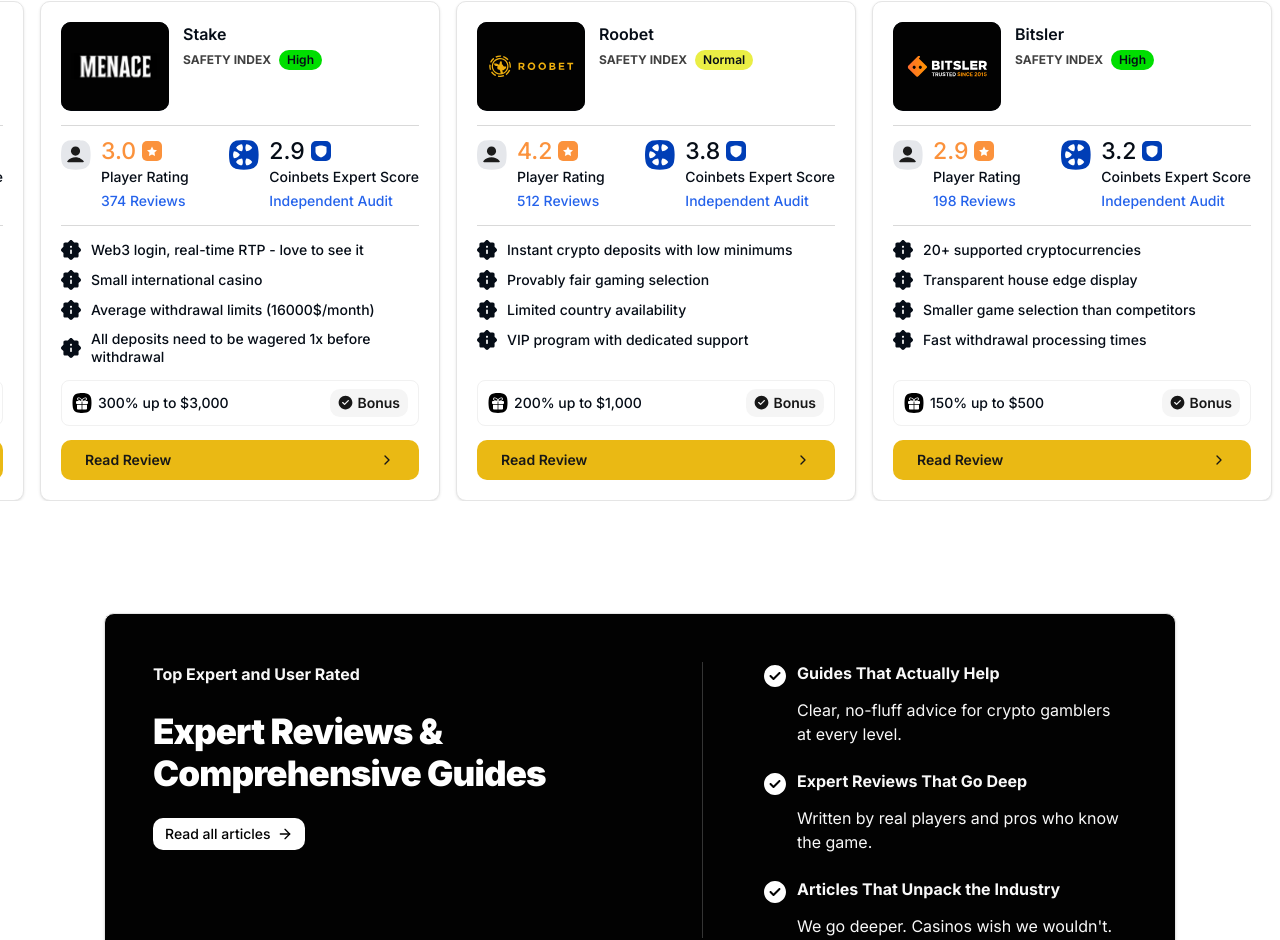
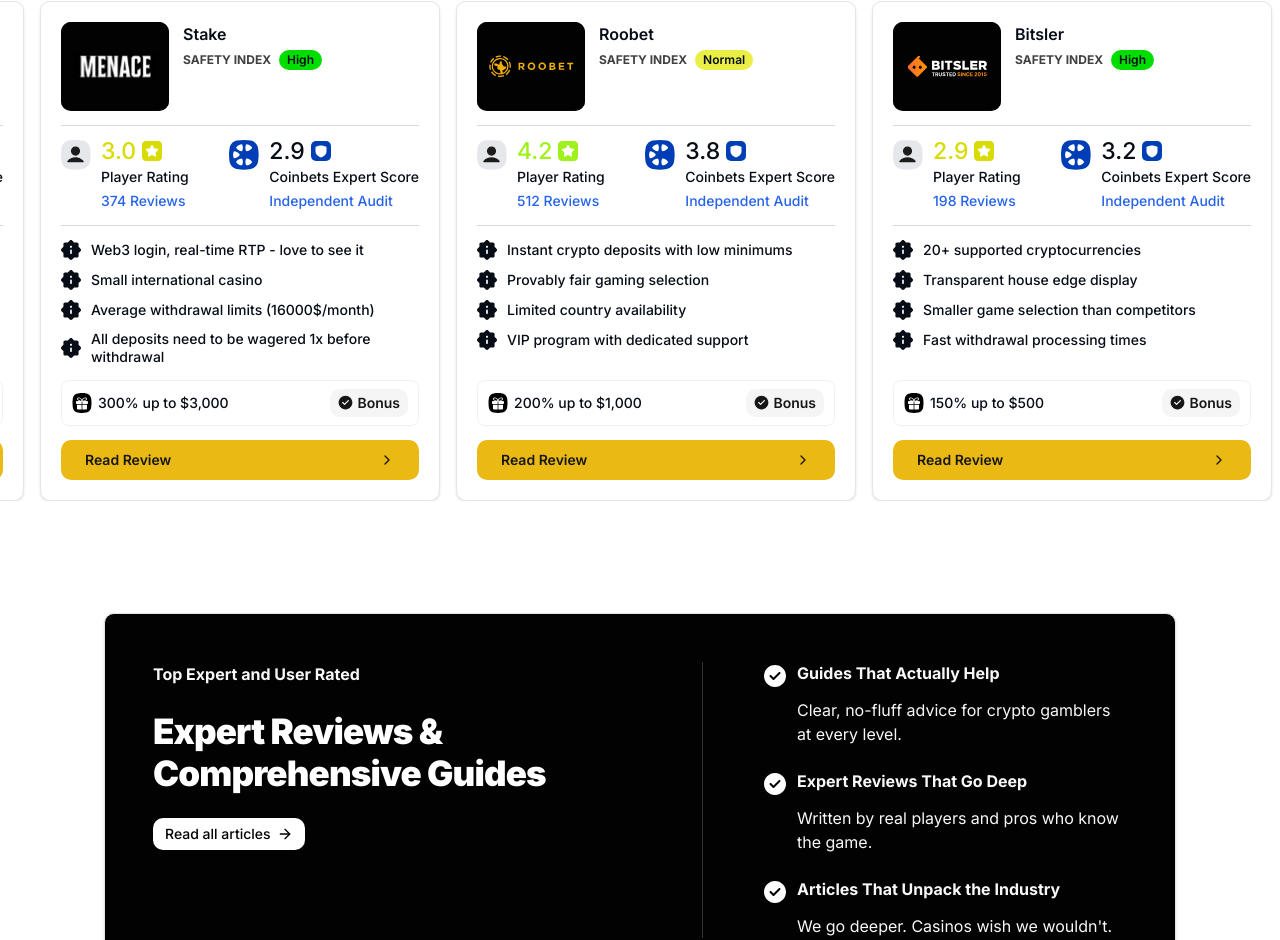
Before and after one commit to adammuflihun/coinbets, a Next.js app: page / in a window 1280 px wide. Shown: the part 3526-4466 px from the top of the page. Built offline with nearby package versions, Linux system fonts and the light colour scheme.

Commit message:
Add color-coded player rating stars in expert reviews
Co-Authored-By: Claude Opus 4.6 <noreply@anthropic.com>

```diff
--- a/src/components/expert-reviews.tsx
+++ b/src/components/expert-reviews.tsx
@@ -104,6 +104,19 @@ const SAFETY_COLORS: Record<string, string> = {
   Normal: "#eaee45",
 };
 
+const STAR_BG =
+  "M15.9988 0H4C1.79086 0 0 1.79086 0 4V16C0 18.2091 1.79086 20 4 20H16C18.2091 20 20 18.2091 20 16V4C20 1.79086 18.2091 0 16 0Z";
+const STAR_SHAPE =
+  "M10.38 4.035a.75.75 0 0 0-.753 0c-.206.098-.32.269-.377.362a4.7 4.7 0 0 0-.18.34L7.814 7.285l-2.813.411a4.7 4.7 0 0 0-.378.065c-.107.026-.304.081-.46.247a.75.75 0 0 0-.233.716c.03.226.157.387.228.47.074.087.172.182.268.276l2.034 1.981-.48 2.8a4.7 4.7 0 0 0-.055.38c-.009.11-.017.314.092.515a.75.75 0 0 0 .61.443c.224.041.416-.03.517-.072a4.7 4.7 0 0 0 .345-.17l2.514-1.322 2.515 1.322c.118.063.24.127.344.17.102.042.294.113.518.072a.75.75 0 0 0 .61-.443c.108-.2.1-.405.091-.515a4.7 4.7 0 0 0-.055-.38l-.48-2.799 2.035-1.982a4.7 4.7 0 0 0 .268-.275c.071-.083.198-.244.228-.47a.75.75 0 0 0-.232-.717c-.157-.165-.354-.221-.461-.247a4.7 4.7 0 0 0-.378-.065l-2.813-.411-1.257-2.548a4.7 4.7 0 0 0-.18-.34.75.75 0 0 0-.377-.362Z";
+
+const RATING_COLORS: Record<number, string> = {
+  5: "#23BA21",
+  4: "#9FF11A",
+  3: "#D8DC00",
+  2: "#FFB257",
+  1: "#FF6847",
+};
+
 function PlayerRatingIcon({ size = 30 }: { size?: number }) {
   return (
     <svg
@@ -204,13 +217,20 @@ function ReviewCard({ review }: { review: (typeof reviews)[number] }) {
               data-name="player-score-row"
               className="flex items-center gap-1.5"
             >
-              <span className="text-[23px] font-medium leading-none text-[#fb923c]">
-                {review.playerRating.toFixed(1)}
-              </span>
-              <svg width="20" height="20" viewBox="0 0 20 20" fill="none" className="size-5 shrink-0">
-                <rect width="20" height="20" rx="5" fill="#FB923C" />
-                <path d="M10 5.5L11.545 8.63L15 9.135L12.5 11.575L13.09 15L10 13.38L6.91 15L7.5 11.575L5 9.135L8.455 8.63L10 5.5Z" fill="white" />
-              </svg>
+              {(() => {
+                const starColor = RATING_COLORS[Math.min(5, Math.max(1, Math.round(review.playerRating)))] ?? RATING_COLORS[3];
+                return (
+                  <>
+                    <span className="text-[23px] font-medium leading-none" style={{ color: starColor }}>
+                      {review.playerRating.toFixed(1)}
+                    </span>
+                    <svg width="20" height="20" viewBox="0 0 20 20" fill="none" className="size-5 shrink-0">
+                      <path d={STAR_BG} fill={starColor} />
+                      <path d={STAR_SHAPE} fill="white" />
+                    </svg>
+                  </>
+                );
+              })()}
             </div>
             <p className="text-sm font-medium text-[#060d17]">Player Rating</p>
             <p className="text-sm font-medium text-[#2563eb]">
```
